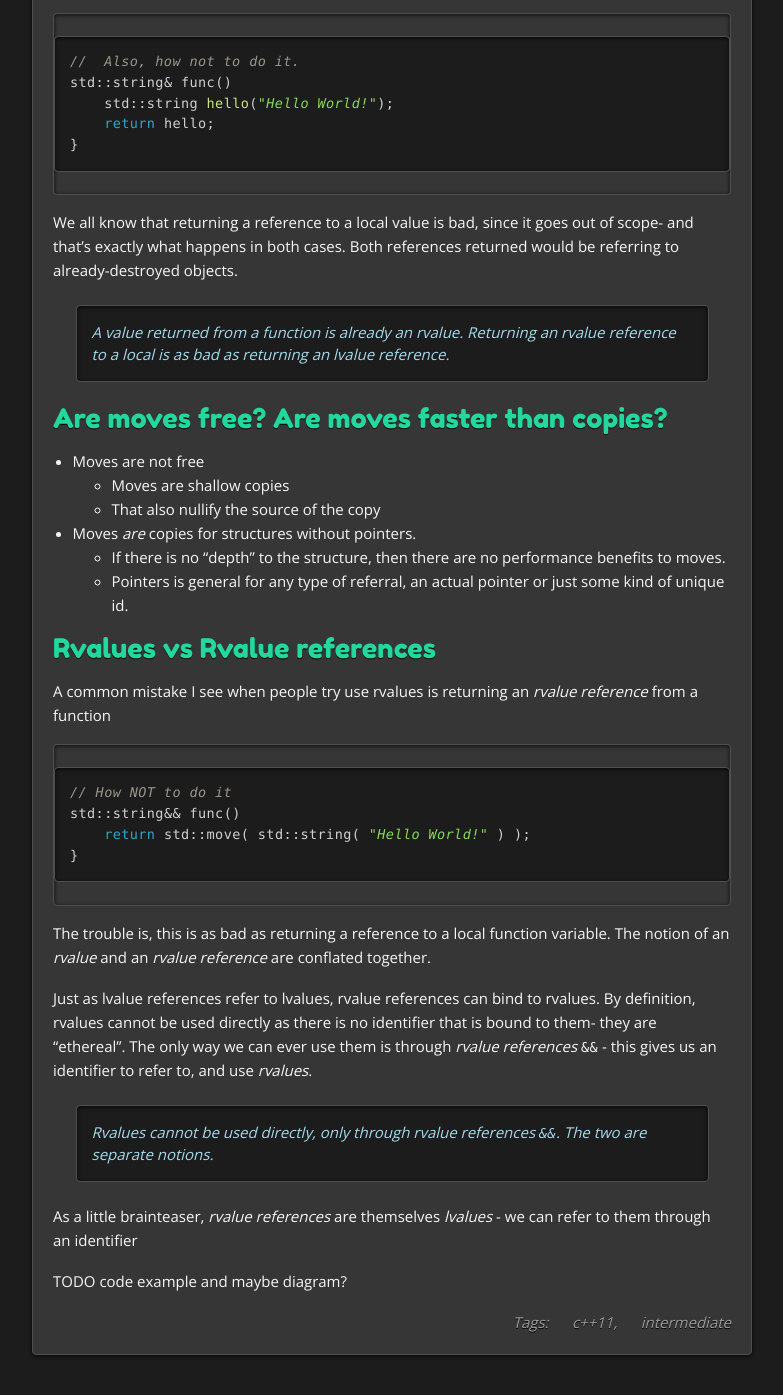
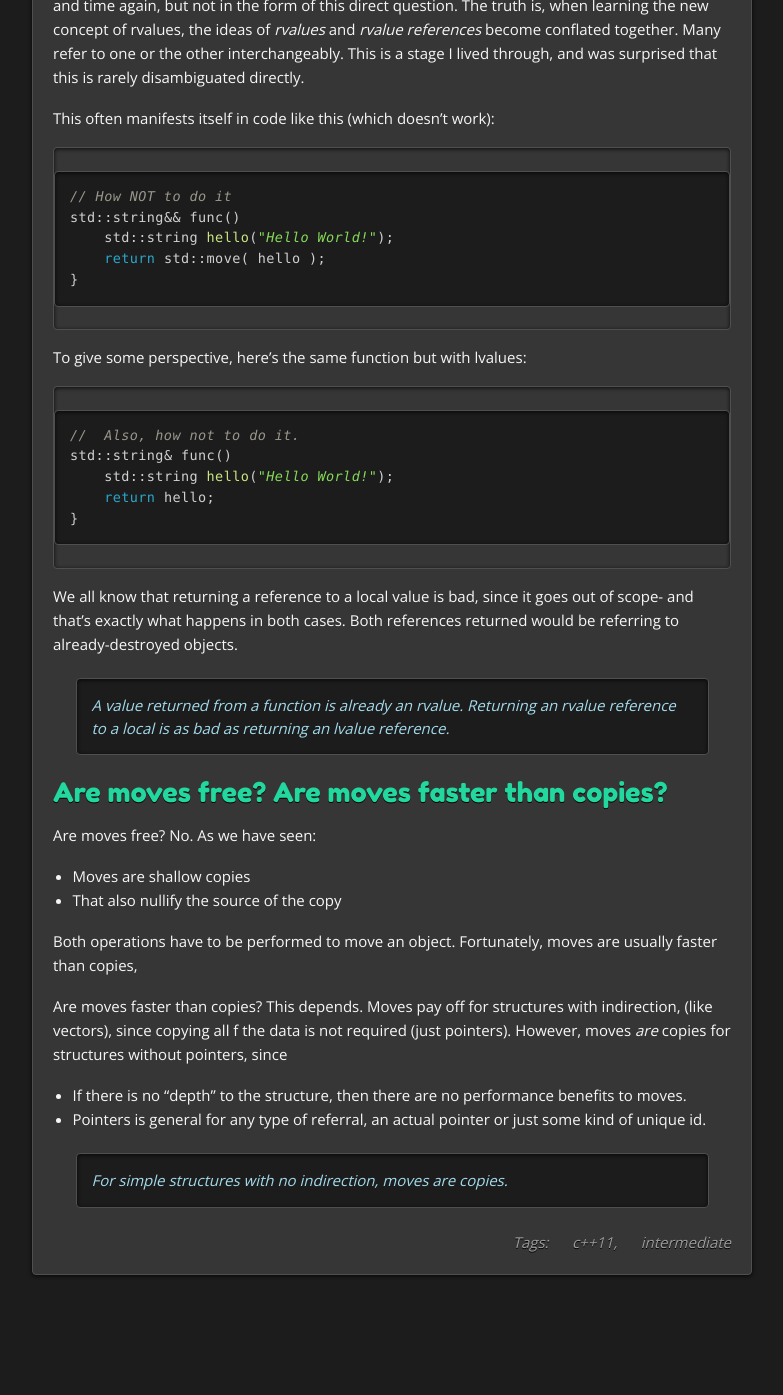
Before and after one commit to KholdStare/kholdstare.github.com, a Jekyll site: the page built from _posts/2013-05-12-moves-demystified.markdown, in a window 1280 px wide and 1400 px high, scrolled down 5463 px. Shown: the top 1395 px of the window, without its empty margins (123-906 px from the left). Built offline with Jekyll 4.4.1, drawn with Linux system fonts in a browser that asks for light colours; after the commit the page ends 6783 px from its top, so only the background shows below that; some of the changed text lies outside the part shown.

Commit message:
Adding some short summaries to sections. Expanding move section.
Removing last section.

```diff
--- a/_posts/2013-05-12-moves-demystified.markdown
+++ b/_posts/2013-05-12-moves-demystified.markdown
@@ -107,9 +107,13 @@ And that's exactly what you should write, because _the compiler will get rid of
 the copy for you_! This happens because of Copy Elision (specified in the C++
 standard in clause 12.8.31), and more specifically because of NRVO ([Named
 Return Value
-Optimization](http://en.wikipedia.org/wiki/Return_value_optimization)). This
-optimization was first developed in 1991, so you can rest assured your compiler
-supports it.
+Optimization](http://en.wikipedia.org/wiki/Return_value_optimization)).
+Returning a local variable by value is detected by the compiler, and the
+needless copy is elided. This optimization was first developed in 1991, so you
+can rest assured your compiler supports it.
+
+> Even in C++03, returning by value usually results in no copies because of
+> NRVO.
 
 In the next section we'll consider another problem where move semantics are needed.
 
@@ -120,6 +124,7 @@ from C++03 code. Both go beyond the scope of this article, but you can read up
 on these techniques at the links below:
 
 * Expression Templates
+
    * [Expression templates](http://en.wikipedia.org/wiki/Expression_templates)
      allow encoding a tree of expressions (e.g.  mathematical expressions) and
      performing simplifications and optimizations on them, _all at compile
@@ -127,7 +132,9 @@ on these techniques at the links below:
    * The implementations are very complex, but the user API ends up being
      extremely intuitive, while performing extremely efficiently.
    * A great library that uses this concept heavily is [Eigen](http://eigen.tuxfamily.org/).
+
 * Faking Rvalues
+
    * [Boost Move](http://www.boost.org/doc/libs/1_54_0/doc/html/move.html)
      emulates rvalues and move semantics through very clever C++ tricks,
      allowing the creation of movable objects in C++03.
@@ -152,26 +159,27 @@ ones. Once we know that, we can decide whether to copy or move. By looking at a
 typical assignment we can see where the terms _lvalue_ and _rvalue_ come from:
 
 {% highlight cpp %}
-std::vector<int> createVector(std::string param);
-// createVector is an lvalue. It can be referred to
-
-std::vector<int> myVec = createVector("hello world");
-// myVec is also an lvalue, it is on the left side of the expression
-// and can be referred to
+//     c is an lvalue
+//     |
+Vector c = a + b;
+//         ~~~~~
+// the result of the "a + b" expression is an rvalue
 {% endhighlight %}
 
-_Rvalues_, cannot be directly referred to because they are temporaries and are
-not bound to an identifier- such as values returned by a function, or the direct
-result of an inline construction:
+* _Lvalues_ are values that you can freely refer to in their scope because they
+  are bound to an identifier- such as variables. _Lvalues_ are also assignable.
+* _Rvalues_, cannot be directly referred to because they are temporaries and
+  are not bound to an identifier- such as values returned by a function, or the
+  direct result of an inline construction:
 
 {% highlight cpp %}
-std::vector<int> createVector(std::string param);
+Vector createVector(std::string param);
 
-std::vector<int> myVec = createVector("hello world");
-//                      ^             ^^^^^^^^^^^^^
-//                      |         temporary std::string
-//                      |
-//            temporary std::vector<int>
+Vector myVec = createVector("hello world");
+//            ^             ^^^^^^^^^^^^^
+//            |         temporary std::string
+//            |
+//  temporary std::vector<int>
 //
 // There are two rvalues in the expression above.
 {% endhighlight %}
@@ -230,6 +238,16 @@ Vector::Vector(Vector&& other)
 { }
 {% endhighlight %}
 
+> std::move is nothing more than a cast from an lvalue to an rvalue.
+
+Using `std::move` we can tell the compiler that the value is no longer needed
+in this scope.  By casting an lvalue to an rvalue, the compiler can now pick
+the correct overload that accepts the rvalue argument, such as a move
+constructor.
+
+When composing a larger agregate out of smaller movable objects, we can delegate
+the process of moving to the sub-components using `std::move`.
+
 ### Is there a difference between an _rvalue_ and an _rvalue reference_?
 
 Long story short: Yes! The two notions are very different.  I see this
@@ -268,38 +286,18 @@ returned would be referring to already-destroyed objects.
 
 ### Are moves free? Are moves faster than copies?
 
-* Moves are not free
-   * Moves are shallow copies
-   * That also nullify the source of the copy
-* Moves _are_ copies for structures without pointers.
-   * If there is no "depth" to the structure, then there are no performance benefits to moves.
-   * Pointers is general for any type of referral, an actual pointer or just some kind of unique id.
+Are moves free? No. As we have seen:
 
-### Rvalues vs Rvalue references
+* Moves are shallow copies
+* That also nullify the source of the copy
 
-A common mistake I see when people try use rvalues is returning an _rvalue
-reference_ from a function
+Both operations have to be performed to move an object. Fortunately, moves are usually faster than copies,
 
-{% highlight cpp %}
-// How NOT to do it
-std::string&& func()
-    return std::move( std::string( "Hello World!" ) );
-}
-{% endhighlight %}
+Are moves faster than copies? This depends. Moves pay off for structures with
+indirection, (like vectors), since copying all f the data is not required (just
+pointers). However, moves _are_ copies for structures without pointers, since
 
-The trouble is, this is as bad as returning a reference to a local function
-variable. The notion of an _rvalue_ and an _rvalue reference_ are conflated together.
+* If there is no "depth" to the structure, then there are no performance benefits to moves.
+* Pointers is general for any type of referral, an actual pointer or just some kind of unique id.
 
-Just as lvalue references refer to lvalues, rvalue references can bind to
-rvalues.  By definition, rvalues cannot be used directly as there is no
-identifier that is bound to them- they are "ethereal".  The only way we can
-ever use them is through _rvalue references_ <code>&amp;&amp;</code> - this
-gives us an identifier to refer to, and use _rvalues_.
-
-> Rvalues cannot be used directly, only through rvalue references
-> <code>&amp;&amp;</code>.  The two are separate notions.
-
-As a little brainteaser, _rvalue references_ are themselves _lvalues_ - we can refer to them
-through an identifier
-
-TODO code example and maybe diagram?
+> For simple structures with no indirection, moves are copies.
```
